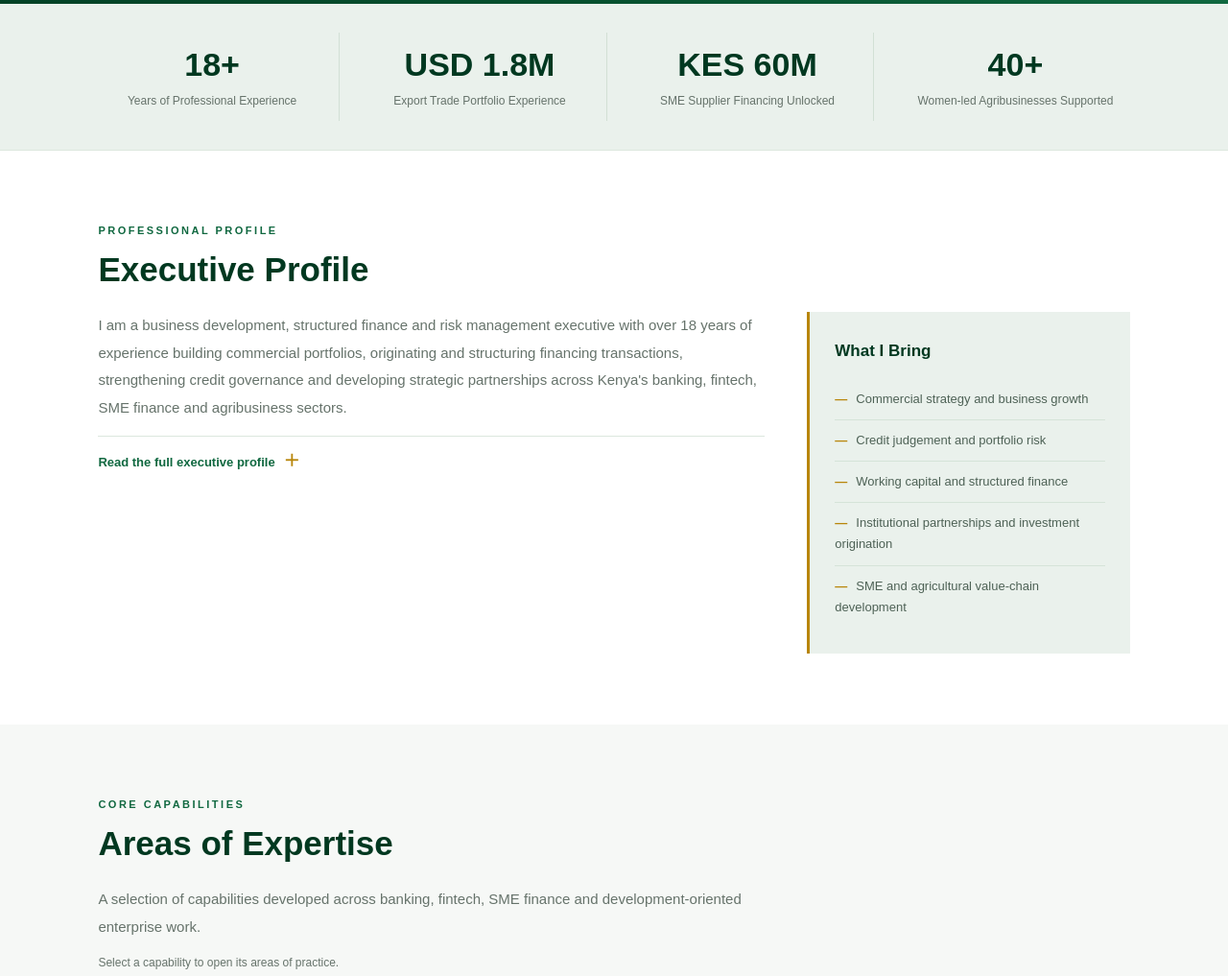
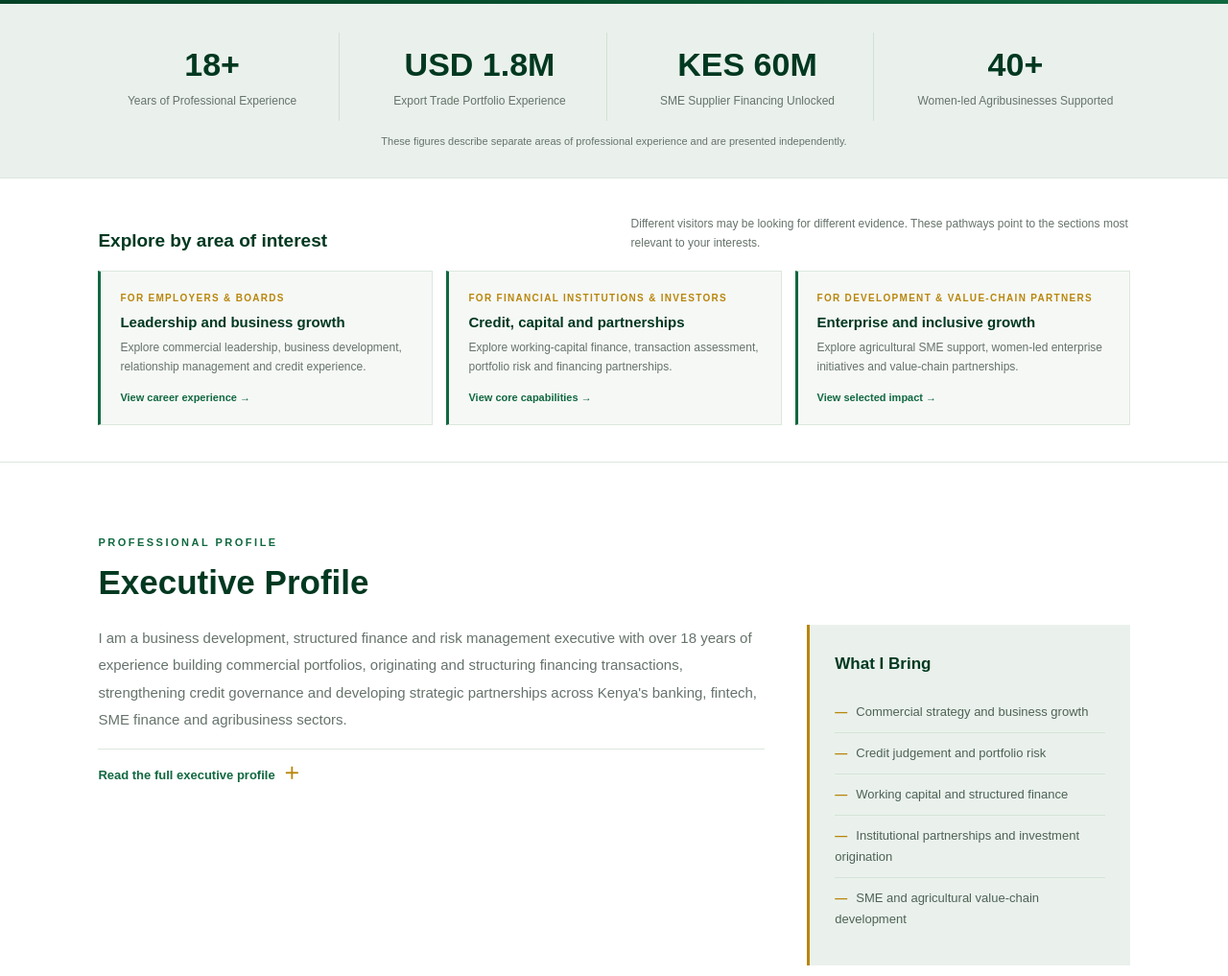
Before and after one commit to Teresawabwire/teresa-wabwire-portfolio, a plain HTML site: page index.html in a window 1280 px wide. Shown: the part 660-1677 px from the top of the page at 96% size. Drawn offline with Linux system fonts and the light colour scheme.

Commit message:
Enhance executive portfolio positioning and professional storytelling - Stage 5

```diff
--- a/index.html
+++ b/index.html
@@ -4,7 +4,11 @@
 <meta charset="UTF-8">
 <meta name="viewport" content="width=device-width, initial-scale=1.0">
 <title>Teresa Wabwire | SME Finance, Credit & Risk Executive</title>
-<meta name="description" content="Professional portfolio of Teresa Wabwire, a senior SME finance, credit risk, strategic business development and investment professional based in Kenya.">
+<meta name="description" content="Teresa Wabwire's professional portfolio: SME finance, strategic business development, credit and risk management, working-capital finance and enterprise partnerships.">
+<meta name="theme-color" content="#003820">
+<meta property="og:type" content="website">
+<meta property="og:title" content="Teresa Wabwire | SME Finance, Credit & Risk Executive">
+<meta property="og:description" content="Experience across SME finance, structured working capital, credit risk, strategic partnerships and inclusive enterprise development.">
 <style>
 :root{
   --green:#003820;--leaf:#106840;--fresh:#189040;--gold:#B8860B;--gold-light:#D9BD70;
@@ -48,6 +52,21 @@ nav a:hover{color:var(--gold-light)}
 .stat:last-child{border-right:0}
 .stat strong{display:block;color:var(--green);font-size:clamp(25px,3vw,34px);line-height:1.25}
 .stat span{display:block;color:var(--grey);font-size:12px;line-height:1.5;margin-top:7px}
+
+/* AUDIENCE PATHWAYS: help different visitors find relevant evidence quickly */
+.audience-section{padding:38px 8%;background:#fff;border-bottom:1px solid var(--line)}
+.audience-inner{max-width:1140px;margin:auto}
+.audience-heading{display:flex;justify-content:space-between;align-items:end;gap:25px;margin-bottom:18px}
+.audience-heading h2{font-size:19px;line-height:1.3;color:var(--green)}
+.audience-heading p{max-width:520px;color:var(--grey);font-size:12px;line-height:1.65}
+.audience-grid{display:grid;grid-template-columns:repeat(3,1fr);gap:14px}
+.audience-card{display:flex;flex-direction:column;min-height:155px;padding:19px 20px;border:1px solid var(--line);border-left:3px solid var(--leaf);background:var(--light);text-decoration:none}
+.audience-card:hover{border-left-color:var(--gold);background:var(--pale);transform:translateY(-2px)}
+.audience-kicker{font-size:10px;font-weight:700;letter-spacing:1.3px;text-transform:uppercase;color:var(--gold);margin-bottom:7px}
+.audience-card h3{font-size:15px;line-height:1.35;color:var(--green);margin-bottom:7px}
+.audience-card p{font-size:12px;line-height:1.65;color:var(--grey);flex:1}
+.audience-card span{font-size:11px;font-weight:700;color:var(--leaf);margin-top:12px}
+.metric-note{max-width:1140px;margin:13px auto 0;text-align:center;color:var(--grey);font-size:11px;line-height:1.5}
 
 /* COMMON SECTION FRAME */
 section{padding:74px 8%}
@@ -209,7 +228,17 @@ footer span{color:var(--gold-light)}
   .amanzi-lead{gap:28px}
   section{padding:64px 7%}
 }
+@media(max-width:900px){
+  .audience-section{padding:32px 7%}
+  .audience-grid{grid-template-columns:repeat(3,1fr)}
+  .audience-card{padding:16px 14px}
+}
 @media(max-width:650px){
+  .audience-section{padding:28px 7%}
+  .audience-heading{display:block}
+  .audience-heading p{margin-top:7px}
+  .audience-grid{grid-template-columns:1fr;gap:10px}
+  .audience-card{min-height:0;padding:16px}
   nav{padding:15px 6%;align-items:flex-start;flex-direction:column}
   .nav-links{gap:11px 15px}
   nav a{font-size:12px}
@@ -287,7 +316,38 @@ footer span{color:var(--gold-light)}
     <div class="stat"><strong>KES 60M</strong><span>SME Supplier Financing Unlocked</span></div>
     <div class="stat"><strong>40+</strong><span>Women-led Agribusinesses Supported</span></div>
   </div>
+  <p class="metric-note">These figures describe separate areas of professional experience and are presented independently.</p>
 </div>
+
+<!-- VISITOR PATHWAYS: guide employers, financial institutions and development partners -->
+<section class="audience-section" aria-label="Explore the portfolio by area of interest">
+  <div class="audience-inner">
+    <div class="audience-heading">
+      <h2>Explore by area of interest</h2>
+      <p>Different visitors may be looking for different evidence. These pathways point to the sections most relevant to your interests.</p>
+    </div>
+    <div class="audience-grid">
+      <a class="audience-card" href="#experience">
+        <div class="audience-kicker">For employers & boards</div>
+        <h3>Leadership and business growth</h3>
+        <p>Explore commercial leadership, business development, relationship management and credit experience.</p>
+        <span>View career experience →</span>
+      </a>
+      <a class="audience-card" href="#expertise">
+        <div class="audience-kicker">For financial institutions & investors</div>
+        <h3>Credit, capital and partnerships</h3>
+        <p>Explore working-capital finance, transaction assessment, portfolio risk and financing partnerships.</p>
+        <span>View core capabilities →</span>
+      </a>
+      <a class="audience-card" href="#impact">
+        <div class="audience-kicker">For development & value-chain partners</div>
+        <h3>Enterprise and inclusive growth</h3>
+        <p>Explore agricultural SME support, women-led enterprise initiatives and value-chain partnerships.</p>
+        <span>View selected impact →</span>
+      </a>
+    </div>
+  </div>
+</section>
 
 <!-- ABOUT: editorial profile -->
 <section id="about">
@@ -412,8 +472,8 @@ footer span{color:var(--gold-light)}
       <div class="impact-feature-number"><strong>USD 1.3M</strong><span>SME portfolio onboarded</span></div>
       <div class="impact-feature-copy">
         <h3>Building an SME Financing Portfolio</h3>
-        <p>Onboarded an SME portfolio for a local fintech, drawing on relationship development and working-capital finance experience to identify financing opportunities and bring SME business into the portfolio.</p>
-        <details><summary>Read the achievement context</summary><div class="impact-extra">This example demonstrates the ability to identify financing opportunities, develop business relationships and translate commercial prospects into a defined SME portfolio.</div></details>
+        <p>Onboarded a USD 1.3 million SME portfolio for a local fintech by identifying financing opportunities and developing business relationships with SMEs.</p>
+        <details><summary>Read the achievement context</summary><div class="impact-extra">The portfolio reflects work in SME origination and relationship development, translating identified financing needs into a defined book of business for a local fintech. This USD 1.3 million portfolio is separate from the export-trade and supplier-financing figures shown in the homepage indicators.</div></details>
       </div>
     </div>
 
```
